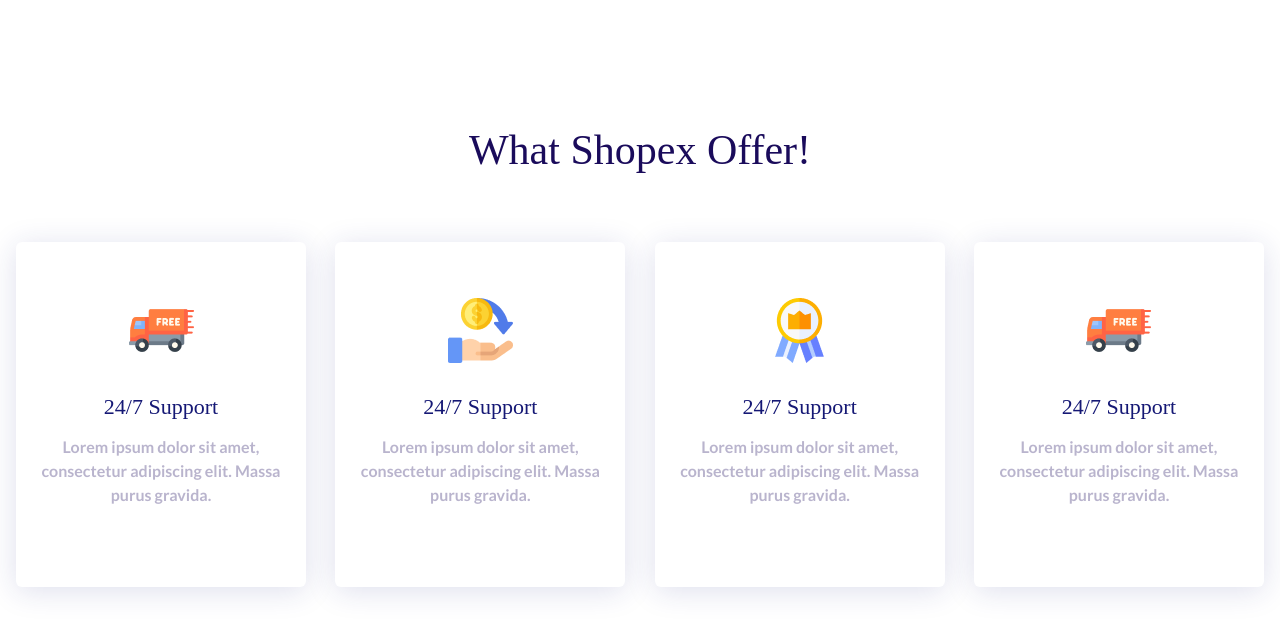
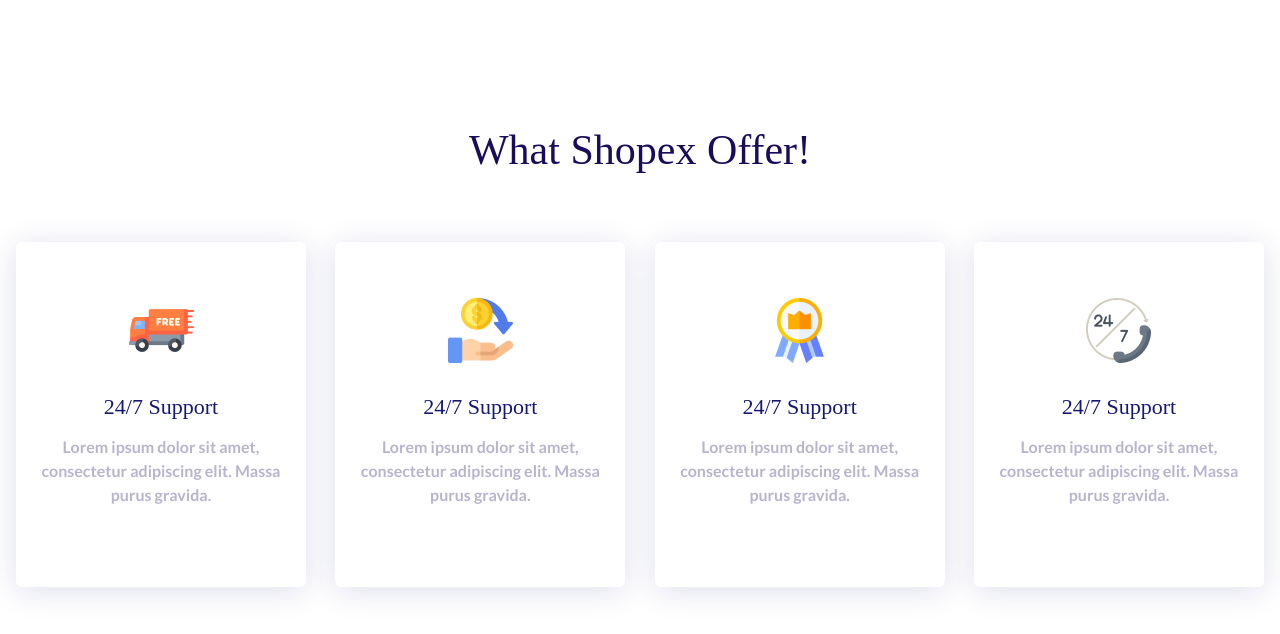
Before and after one commit to Rakib-Hassan-web/E-commace-with-next-js, a Next.js app: page / in a window 1280 px wide. Shown: the part 2539-3173 px from the top of the page. Built offline with nearby package versions, Linux system fonts and the light colour scheme; a web font is replaced by a local one.

Commit message:
offer section cart 4

```diff
--- a/app/component/Offer.jsx
+++ b/app/component/Offer.jsx
@@ -103,7 +103,7 @@
 
                   <div className='flex justify-center mt-14'>
                         <Image
-                        src={'/free-delivery 1.png'}
+                        src={'/24-hours-support 1.png'}
                         width={65}
                         height={43}
                         alt='logo'
```
